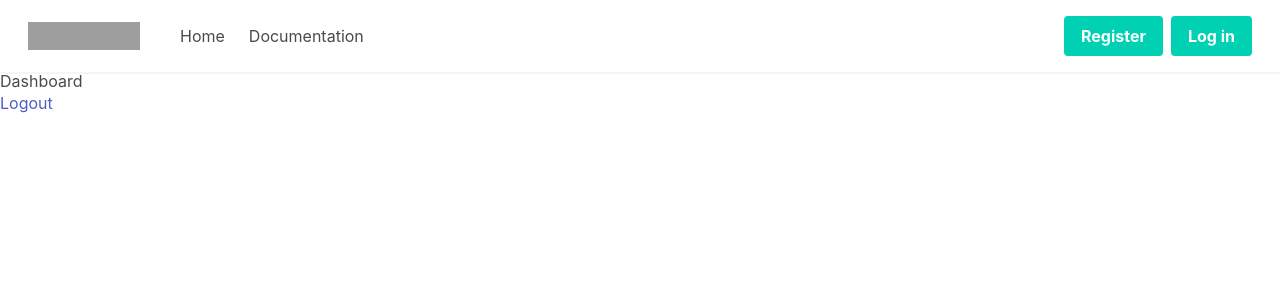
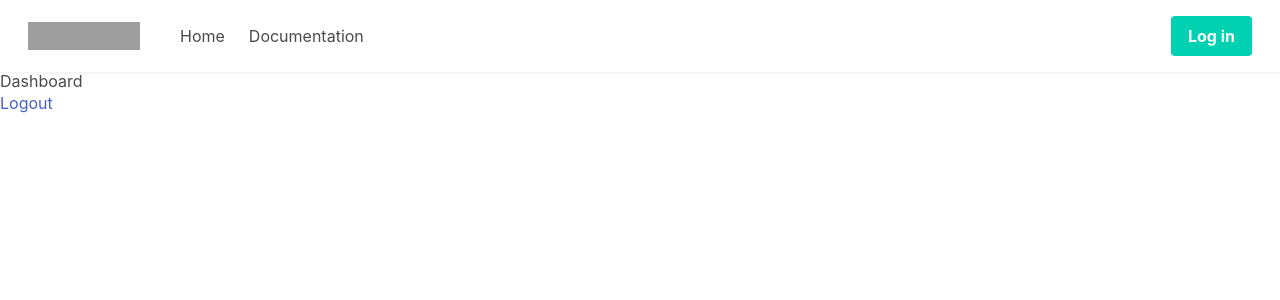
Before and after one commit to murat-polat/DjangoApps, a Django app: page /dashboard/ in a window 1280 px wide. Shown: the top 300 px of the page. Run offline with Django 4.2, Linux system fonts and the light colour scheme; some libraries are stand-ins or nearby versions; grey boxes are pictures that could not be loaded.

Commit message:
login and logout is OK

```diff
--- a/main/templates/base.html
+++ b/main/templates/base.html
@@ -40,16 +40,19 @@
           </div>
 
           <div class="navbar-end">
+
             <div class="navbar-item">
+              {% if request.user.is_authenticated %}
               <div class="buttons">
-                <a class="button is-primary " href="{% url 'register' %}" >
-                  <strong>Register</strong>
+                <a class="button is-primary " href="{% url 'logout' %}" >
+                  <strong>Logout</strong>
                 </a>
+                {% else %}
                 <a class="button is-primary"  href="{% url 'login' %}">
                   <strong> Log in </strong>
-
                 </a>
               </div>
+              {% endif %}
             </div>
           </div>
         </div>
```
